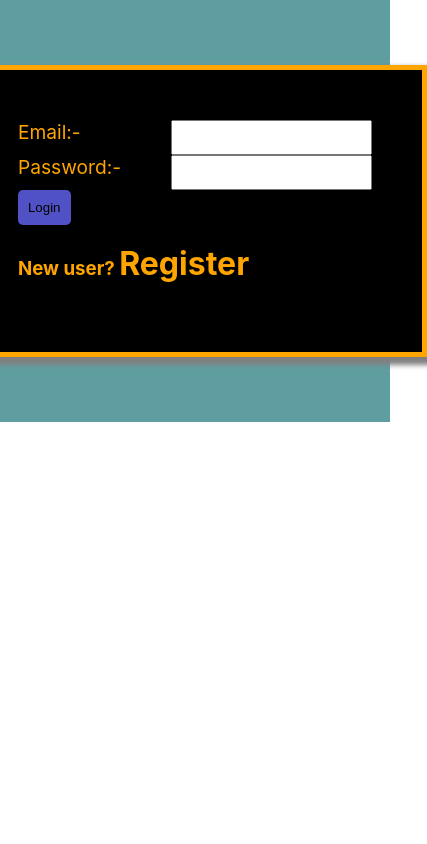
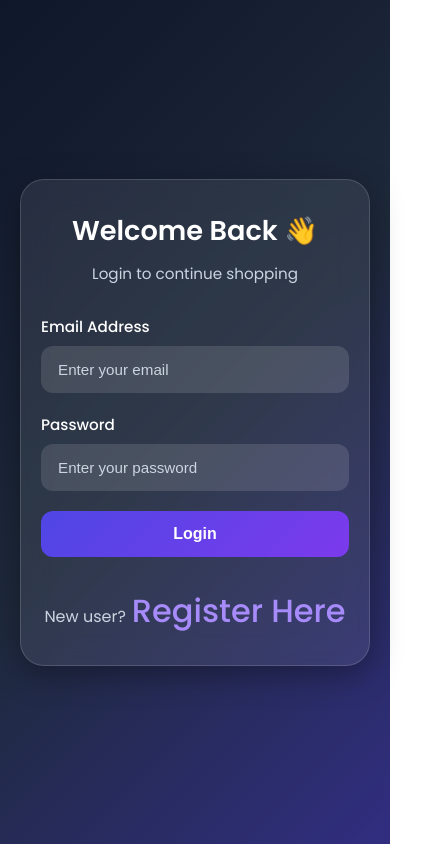
Before and after one commit to Amar41901/Amaro-Ecommerce-app, a React (Vite) app in the folder ecom-products-app/: page /login in a window 390 px wide. Shown: the whole page, 427 px wide, since content can reach past the window. Built offline with nearby package versions, Linux system fonts and the light colour scheme.

Commit message:
style: redesign login page with modern responsive UI and animations

```diff
--- a/ecom-products-app/src/pages/LoginPage.jsx
+++ b/ecom-products-app/src/pages/LoginPage.jsx
@@ -25,14 +25,12 @@ function LoginPage() {
   const validateData = (data) => {
     const errors = {};
 
-    // Email validation
     if (data.email.trim() === "") {
       errors.email = "Email is required";
     } else if (!/^[^\s@]+@[^\s@]+\.[^\s@]+$/i.test(data.email)) {
       errors.email = "Invalid email format";
     }
 
-    // Password validation
     if (data.password.trim() === "") {
       errors.password = "Password is required";
     } else if (data.password.length < 6) {
@@ -59,12 +57,8 @@ function LoginPage() {
           },
         );
 
-        console.log(response.data);
-
-        // Store JWT token
         localStorage.setItem("token", response.data.token);
 
-        // Optional user data
         localStorage.setItem("user", JSON.stringify(response.data.user));
 
         alert("Login successful");
@@ -77,8 +71,6 @@ function LoginPage() {
 
         alert(error?.response?.data?.message || "Login failed");
       }
-    } else {
-      console.log("Validation Errors:", newErrors);
     }
   };
 
@@ -92,17 +84,29 @@ function LoginPage() {
   };
 
   return (
-    <div className="form-div">
-      <form onSubmit={handleSubmit} onReset={handleReset}>
+    <div className="auth-container">
+      <div className="auth-card">
+        <div className="auth-header">
+          <h1>Welcome Back 👋</h1>
+
+          <p>Login to continue shopping</p>
+        </div>
+
+        <form
+          className="auth-form"
+          onSubmit={handleSubmit}
+          onReset={handleReset}
+        >
           {/* Email */}
 
           <div className="field">
-          <label htmlFor="email">Email:-</label>
+            <label htmlFor="email">Email Address</label>
 
             <input
               type="email"
               id="email"
               name="email"
+              placeholder="Enter your email"
               value={formData.email}
               onChange={handleChange}
             />
@@ -113,12 +117,13 @@ function LoginPage() {
           {/* Password */}
 
           <div className="field">
-          <label htmlFor="password">Password:-</label>
+            <label htmlFor="password">Password</label>
 
             <input
               type="password"
               id="password"
               name="password"
+              placeholder="Enter your password"
               value={formData.password}
               onChange={handleChange}
             />
@@ -131,13 +136,19 @@ function LoginPage() {
           {/* Buttons */}
 
           <div className="buttons">
-          <button type="submit">Login</button>
+            <button className="primary-btn" type="submit">
+              Login
+            </button>
           </div>
 
-        <h3>
-          New user? <Link to="/signin">Register</Link>
-        </h3>
+          <div className="auth-footer">
+            <p>
+              New user?
+              <Link to="/signin">Register Here</Link>
+            </p>
+          </div>
         </form>
+      </div>
     </div>
   );
 }
--- a/ecom-products-app/src/styles/Form.css
+++ b/ecom-products-app/src/styles/Form.css
@@ -1,58 +1,252 @@
-.form-div{
-    height: 50vh;
-    background-color: cadetblue;
-    display: flex;
-    align-items: center;
-    justify-content: center;
+/* Google Font */
+@import url("https://fonts.googleapis.com/css2?family=Poppins:wght@300;400;500;600&display=swap");
+
+:root {
+  --primary-color: #4f46e5;
+  --secondary-color: #7c3aed;
+  --background-color: #0f172a;
+  --card-bg: rgba(255, 255, 255, 0.08);
+  --text-color: #ffffff;
+  --input-bg: rgba(255, 255, 255, 0.12);
+  --border-color: rgba(255, 255, 255, 0.15);
+  --error-color: #ff4d4f;
 }
 
-form{
-    display: flex;
-    flex-direction: column;
-    width: max-content;
-    background-color: var(--bg-color);
-    color: var(--text_color);
-    padding: 50px;
-    border: 5px solid orange;
-    box-shadow: 5px 5px 5px 3px gray;
-    /* align-items: center; */
+* {
+  margin: 0;
+  padding: 0;
+  box-sizing: border-box;
 }
 
-.field{
-    display: flex;
-    justify-content: space-between;
-    gap: 50px;
+body {
+  font-family: "Poppins", sans-serif;
+  background: linear-gradient(135deg, #0f172a, #1e293b, #312e81);
+
+  min-height: 100vh;
 }
 
-.field label{
-    font-size: larger;
+/* Main Container */
+
+.auth-container {
+  min-height: 100vh;
+
+  display: flex;
+  justify-content: center;
+  align-items: center;
+
+  padding: 20px;
+
+  animation: fadeIn 1s ease;
 }
 
-.field input{
-    flex: 1 -1;
-    padding: 8px 10px;
+/* Glass Card */
+
+.auth-card {
+  width: 100%;
+  max-width: 450px;
+
+  background: var(--card-bg);
+
+  backdrop-filter: blur(15px);
+
+  border: 1px solid var(--border-color);
+
+  border-radius: 24px;
+
+  padding: 40px;
+
+  box-shadow: 0 8px 32px rgba(0, 0, 0, 0.35);
+
+  animation: slideUp 0.8s ease;
 }
 
-.error-msg{
-    color: red;
-    margin-bottom: 10px;
+/* Header */
+
+.auth-header {
+  text-align: center;
+  margin-bottom: 30px;
 }
 
-.buttons{
-    display: flex;
-    gap: 10px;
+.auth-header h1 {
+  color: var(--text-color);
+
+  font-size: 2rem;
+  font-weight: 600;
+
+  margin-bottom: 10px;
 }
 
-.buttons button{
-    border: none;
-    padding: 10px;
-    border-radius: 5px;
+.auth-header p {
+  color: #cbd5e1;
+  font-size: 0.95rem;
 }
 
-.buttons button:last-child{
-    background-color: rgb(81, 81, 198);
+/* Form */
+
+.auth-form {
+  display: flex;
+  flex-direction: column;
+  gap: 20px;
 }
 
-#reset{
-    background-color: red;
+/* Input Field */
+
+.field {
+  display: flex;
+  flex-direction: column;
+  gap: 8px;
 }
+
+.field label {
+  color: var(--text-color);
+
+  font-size: 0.95rem;
+  font-weight: 500;
+}
+
+.field input {
+  width: 100%;
+
+  padding: 14px 16px;
+
+  border-radius: 12px;
+
+  border: 1px solid transparent;
+
+  background: var(--input-bg);
+
+  color: white;
+
+  font-size: 0.95rem;
+
+  outline: none;
+
+  transition: all 0.3s ease;
+}
+
+.field input::placeholder {
+  color: #cbd5e1;
+}
+
+.field input:focus {
+  border-color: var(--primary-color);
+
+  transform: translateY(-2px);
+
+  box-shadow: 0 0 10px rgba(79, 70, 229, 0.4);
+}
+
+/* Errors */
+
+.error-msg {
+  color: var(--error-color);
+
+  font-size: 0.85rem;
+
+  margin-top: -12px;
+}
+
+/* Buttons */
+
+.buttons {
+  display: flex;
+  justify-content: center;
+}
+
+.primary-btn {
+  width: 100%;
+
+  padding: 14px;
+
+  border: none;
+
+  border-radius: 12px;
+
+  background: linear-gradient(
+    135deg,
+    var(--primary-color),
+    var(--secondary-color)
+  );
+
+  color: white;
+
+  font-size: 1rem;
+  font-weight: 600;
+
+  cursor: pointer;
+
+  transition: all 0.3s ease;
+}
+
+.primary-btn:hover {
+  transform: translateY(-3px);
+
+  box-shadow: 0 8px 20px rgba(79, 70, 229, 0.45);
+}
+
+.primary-btn:active {
+  transform: scale(0.98);
+}
+
+/* Footer */
+
+.auth-footer {
+  margin-top: 10px;
+  text-align: center;
+}
+
+.auth-footer p {
+  color: #cbd5e1;
+}
+
+.auth-footer a {
+  color: #a78bfa;
+
+  text-decoration: none;
+
+  margin-left: 6px;
+
+  font-weight: 500;
+
+  transition: color 0.3s ease;
+}
+
+.auth-footer a:hover {
+  color: white;
+}
+
+/* Animations */
+
+@keyframes slideUp {
+  from {
+    opacity: 0;
+    transform: translateY(50px);
+  }
+
+  to {
+    opacity: 1;
+    transform: translateY(0);
+  }
+}
+
+@keyframes fadeIn {
+  from {
+    opacity: 0;
+  }
+
+  to {
+    opacity: 1;
+  }
+}
+
+/* Responsive */
+
+@media (max-width: 500px) {
+  .auth-card {
+    padding: 30px 20px;
+  }
+
+  .auth-header h1 {
+    font-size: 1.7rem;
+  }
+}
```
Lines whose indentation alone changed are shown as unchanged.
